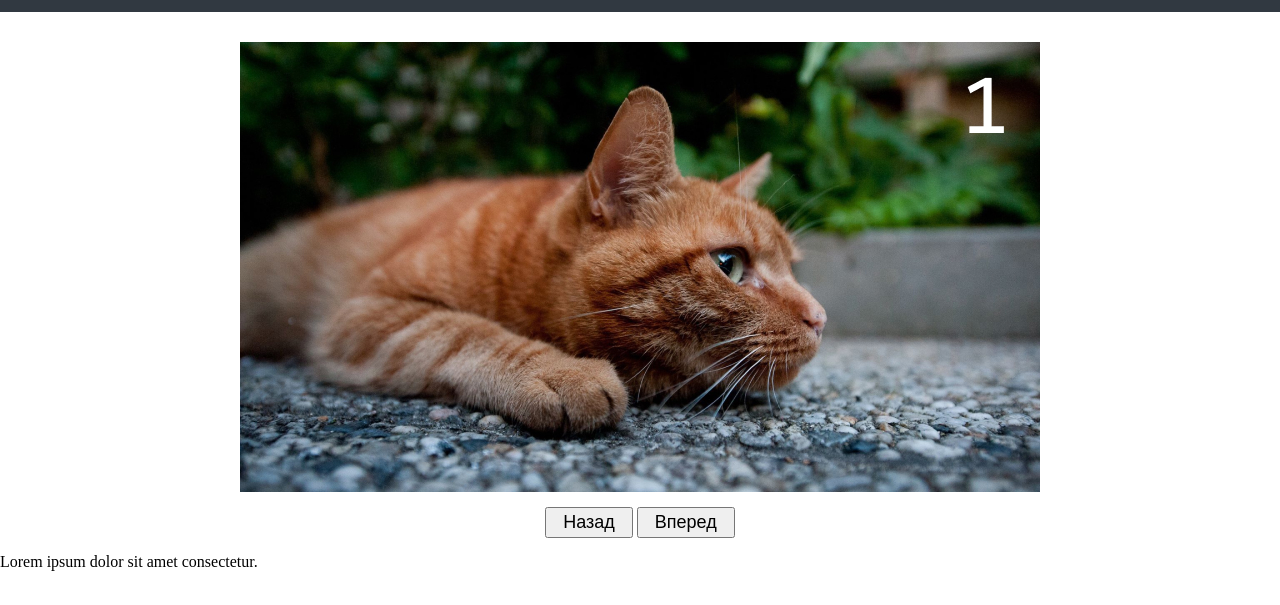
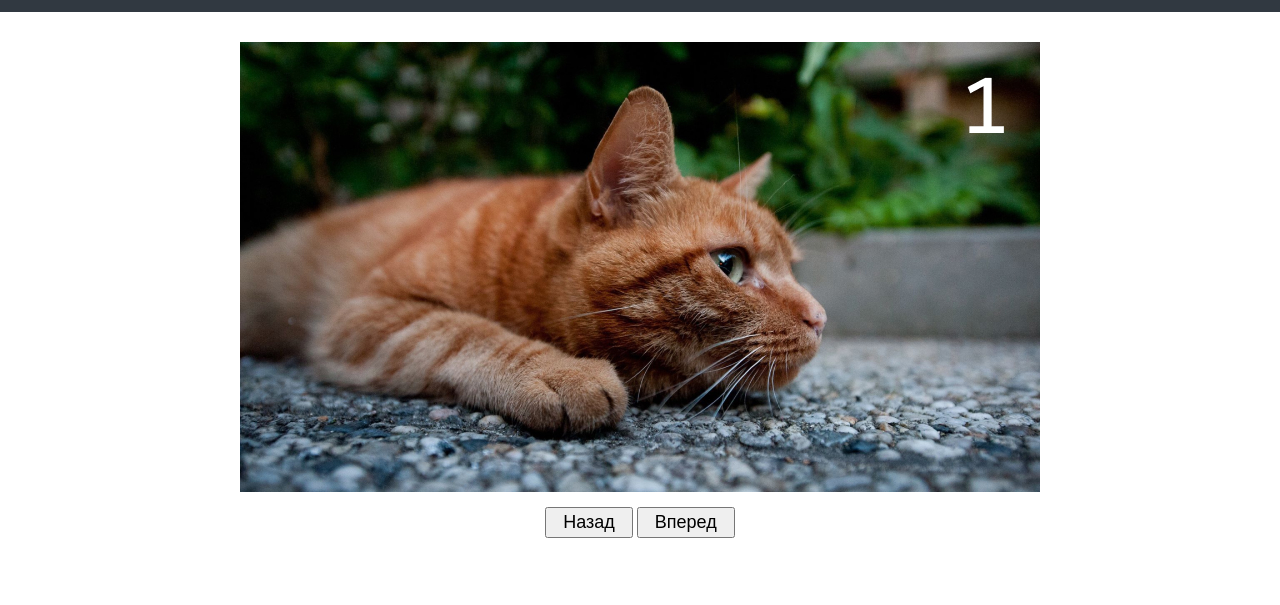
Before and after one commit to vi969/slider-cats, a plain HTML site: page index.html in a window 1280 px wide. Shown: the part 77-682 px from the top of the page. Drawn offline with Linux system fonts and the light colour scheme.

Commit message:
Вернули в исходное состояние

```diff
--- a/index.html
+++ b/index.html
@@ -25,10 +25,6 @@
         <button id="btnNext">Вперед</button>
     </div>
 
-    <div class="new-block">
-        <p>Lorem ipsum dolor sit amet consectetur.</p>
-    </div>
-
     <script src="./js/main.js"></script>
 
 </body>
```
